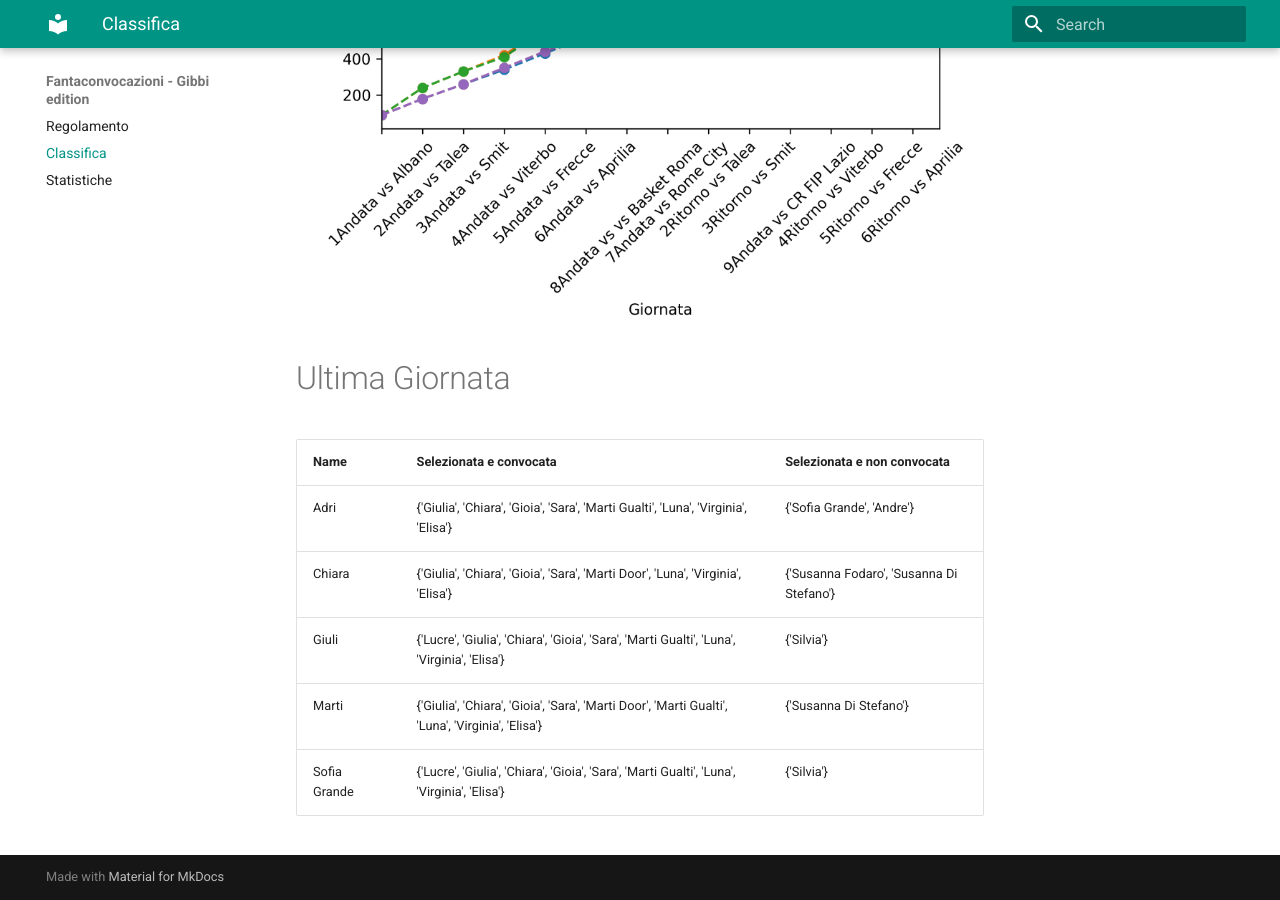
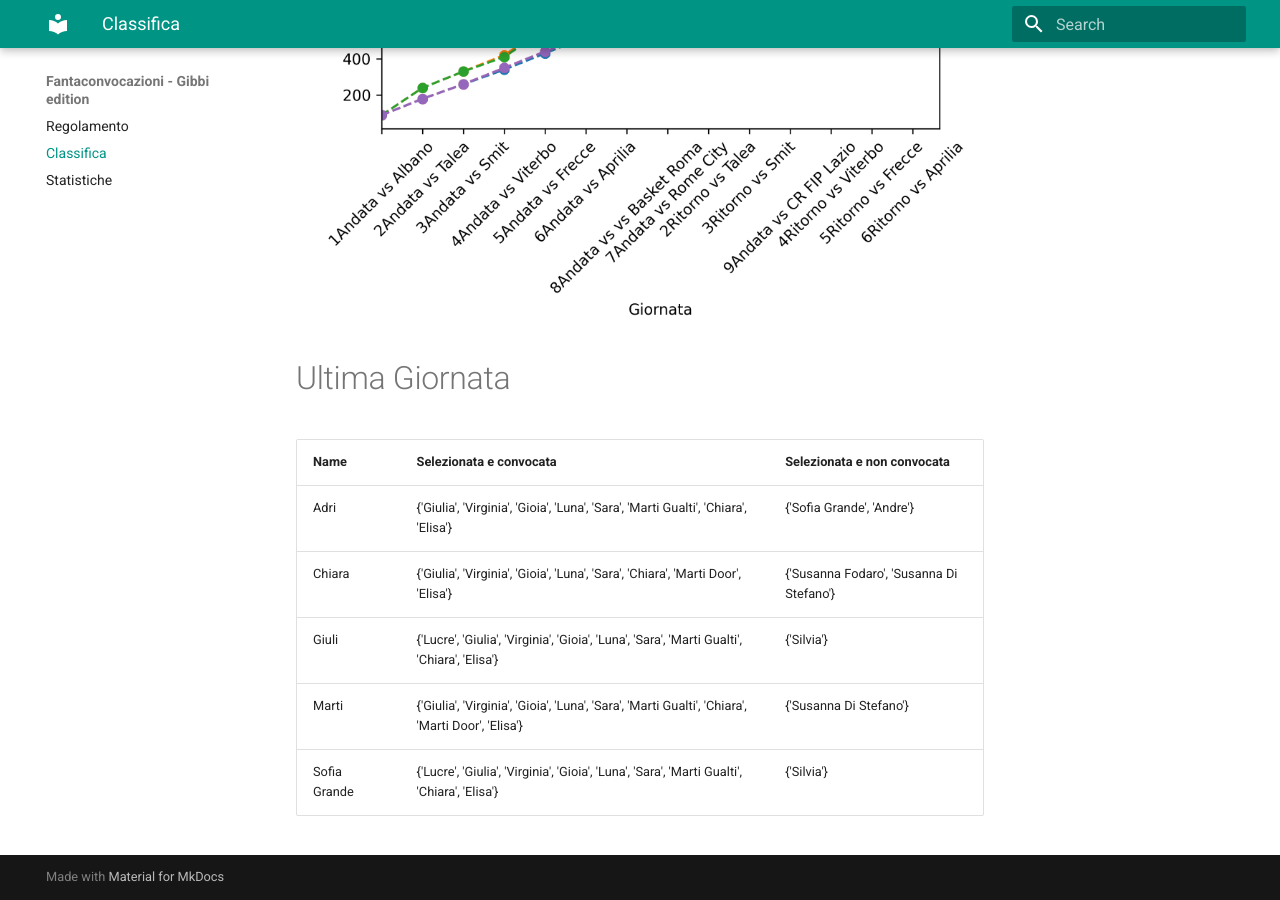
Before and after one commit to martinig94/fantagibbi, an MkDocs documentation site: the page built from docs/Classifica.md, in a window 1280 px wide and 900 px high, scrolled down 790 px. Built offline with MkDocs 1.6.1 and Material for MkDocs 9.7.7, drawn with Linux system fonts in a browser that asks for light colours.

Commit message:
Auto-update from main.py

```diff
--- a/docs/Classifica.md
+++ b/docs/Classifica.md
@@ -18,9 +18,9 @@
 <!-- START_TABLE CORRECT -->
 | Name         | Selezionata e convocata                                                                          | Selezionata e non convocata              |
 |:-------------|:-------------------------------------------------------------------------------------------------|:-----------------------------------------|
-| Adri         | {'Giulia', 'Chiara', 'Gioia', 'Sara', 'Marti Gualti', 'Luna', 'Virginia', 'Elisa'}               | {'Sofia Grande', 'Andre'}                |
-| Chiara       | {'Giulia', 'Chiara', 'Gioia', 'Sara', 'Marti Door', 'Luna', 'Virginia', 'Elisa'}                 | {'Susanna Fodaro', 'Susanna Di Stefano'} |
-| Giuli        | {'Lucre', 'Giulia', 'Chiara', 'Gioia', 'Sara', 'Marti Gualti', 'Luna', 'Virginia', 'Elisa'}      | {'Silvia'}                               |
-| Marti        | {'Giulia', 'Chiara', 'Gioia', 'Sara', 'Marti Door', 'Marti Gualti', 'Luna', 'Virginia', 'Elisa'} | {'Susanna Di Stefano'}                   |
-| Sofia Grande | {'Lucre', 'Giulia', 'Chiara', 'Gioia', 'Sara', 'Marti Gualti', 'Luna', 'Virginia', 'Elisa'}      | {'Silvia'}                               |
+| Adri         | {'Giulia', 'Virginia', 'Gioia', 'Luna', 'Sara', 'Marti Gualti', 'Chiara', 'Elisa'}               | {'Sofia Grande', 'Andre'}                |
+| Chiara       | {'Giulia', 'Virginia', 'Gioia', 'Luna', 'Sara', 'Chiara', 'Marti Door', 'Elisa'}                 | {'Susanna Fodaro', 'Susanna Di Stefano'} |
+| Giuli        | {'Lucre', 'Giulia', 'Virginia', 'Gioia', 'Luna', 'Sara', 'Marti Gualti', 'Chiara', 'Elisa'}      | {'Silvia'}                               |
+| Marti        | {'Giulia', 'Virginia', 'Gioia', 'Luna', 'Sara', 'Marti Gualti', 'Chiara', 'Marti Door', 'Elisa'} | {'Susanna Di Stefano'}                   |
+| Sofia Grande | {'Lucre', 'Giulia', 'Virginia', 'Gioia', 'Luna', 'Sara', 'Marti Gualti', 'Chiara', 'Elisa'}      | {'Silvia'}                               |
 <!-- END_TABLE CORRECT -->
```
